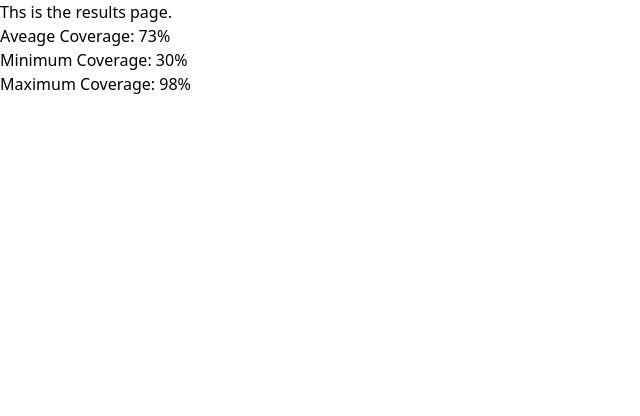
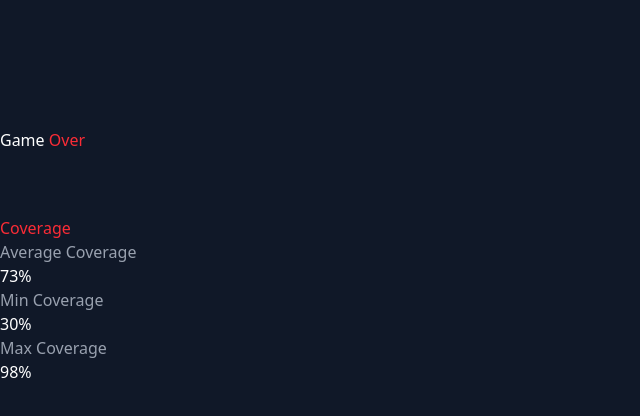
Before and after one commit to Sam-Drake-2007/CANshield, a React (Vite) app: page /results in a window 1280 px wide. Shown: the top 416 px of the page, without its empty margins (0-640 px from the left). Built offline with nearby package versions, Linux system fonts and the light colour scheme.

Commit message:
added asset of assets

```diff
--- a/src/pages/results/ResultsPage.jsx
+++ b/src/pages/results/ResultsPage.jsx
@@ -1,16 +1,43 @@
 export default function Results() {
 
-    const stats = {
-        average_coverage: 73,
-        min_coverage: 30,
-        max_coverage: 98,
-    };
+    const coverage_stats = [
+        { id: 1, name: 'Average Coverage', value: '73%' },
+        { id: 2, name: 'Min Coverage', value: '30%' },
+        { id: 3, name: 'Max Coverage', value: '98%' },
+    ];
+
+    const cost_stats = [
+        { id: 4, name: 'Total Money Spent', value: '$1,000,000' },
+        { id: 5, name: 'Refuel Counts', value: '15' },
+        { id: 6, name: 'Ships Purchased', value: '3' },
+    ];
+
     return (
-        <main>
-            <h1>Ths is the results page.</h1>
-            <p>Aveage Coverage: {stats.average_coverage}%</p>
-            <p>Minimum Coverage: {stats.min_coverage}%</p>
-            <p>Maximum Coverage: {stats.max_coverage}%</p>
+        <main className="bg-gray-900 py-24 sm:py-32 min-h-screen">
+
+            {/* 1. Centered Game Over Text */}
+            <p className="">
+                <span className="text-white">Game </span>
+                <span className="text-red-500">Over</span>
+            </p>
+
+            {/* Coverage Section */}
+            <div className="mt-16">
+                {/* 2. Changed text-orange to text-red-500 */}
+                <p className="text-red-500">
+                    Coverage
+                </p>
+                <div className="">
+                    <dl className="">
+                        {coverage_stats.map((stat) => (
+                            <div key={stat.id} className="">
+                                <dt className="text-gray-400">{stat.name}</dt>
+                                <dd className="text-white">{stat.value}</dd>
+                            </div>
+                        ))}
+                    </dl>
+                </div>
+            </div>
         </main>
     );
 }
```
Also changed, not shown: src/assets/canadian-arctic.jpg (added).
